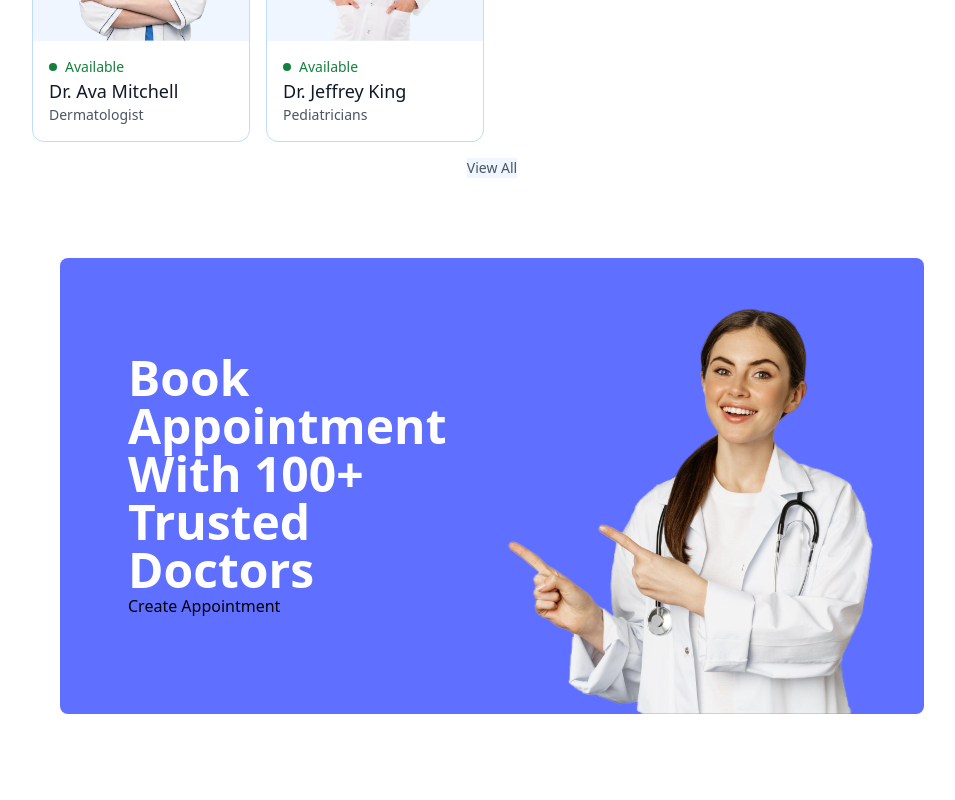
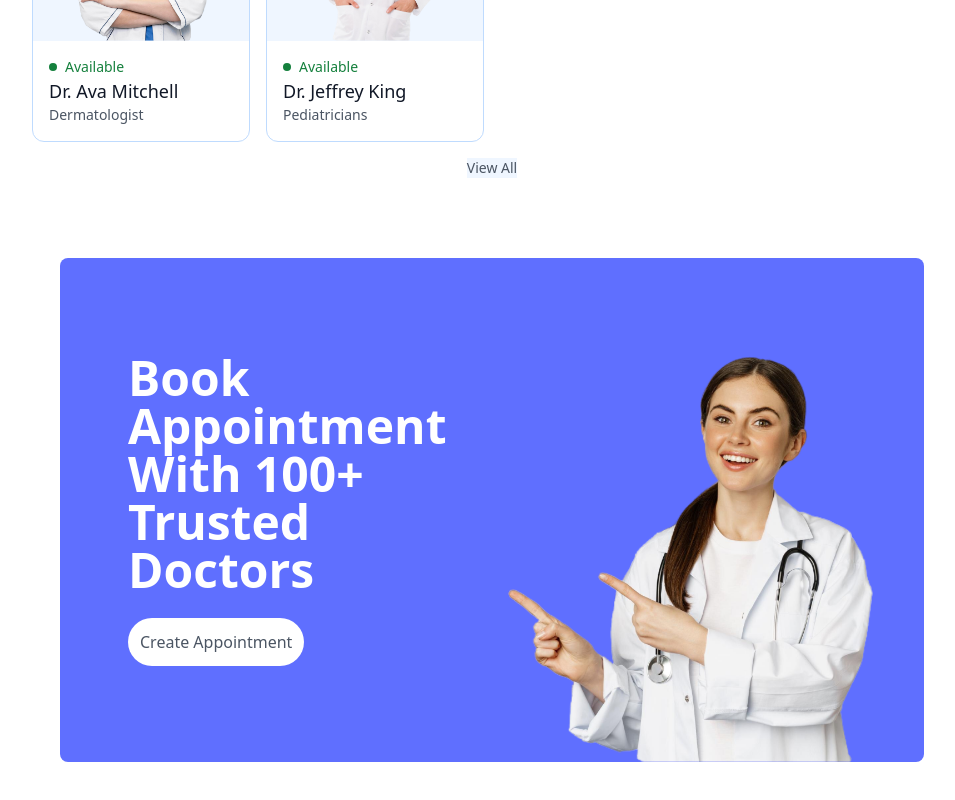
Before and after one commit to MgMorshed123/Doctor-4-U-Client, a React (Vite) app: page / in a window 1280 px wide. Shown: the part 2057-2857 px from the top of the page, without its empty margins (148-1103 px from the left). Built offline with nearby package versions, Linux system fonts and the light colour scheme.

Commit message:
banner button css added

```diff
--- a/src/components/Banner.jsx
+++ b/src/components/Banner.jsx
@@ -10,7 +10,9 @@ const Banner = () => {
           <p>Book Appointment</p>
           <p>With 100+ Trusted Doctors</p>
         </div>
-        <button className="">Create Appointment</button>
+        <button className="bg-white text-sm sm:text-base text-gray-600 py-3 rounded-full px-3 mt-6 hover:scale-105 transition-all">
+          Create Appointment
+        </button>
       </div>
 
       {/* right */}
```
